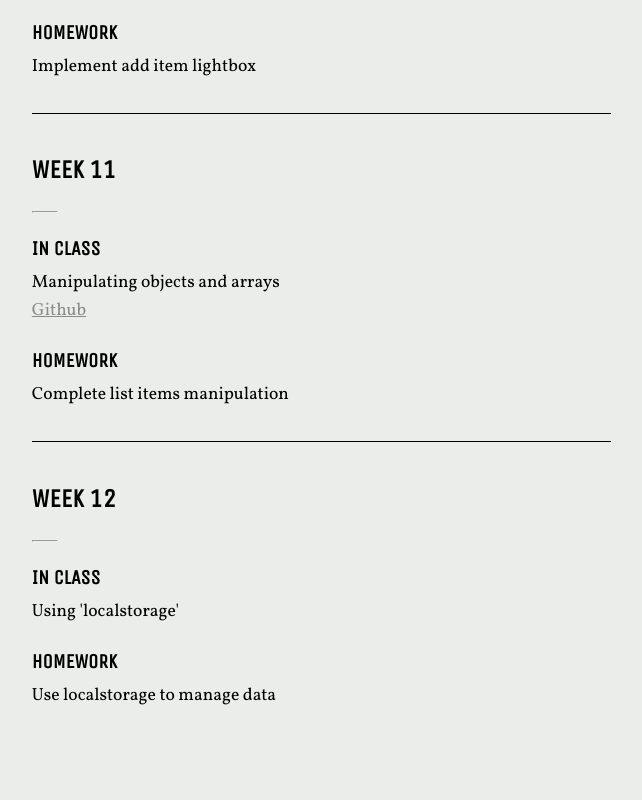
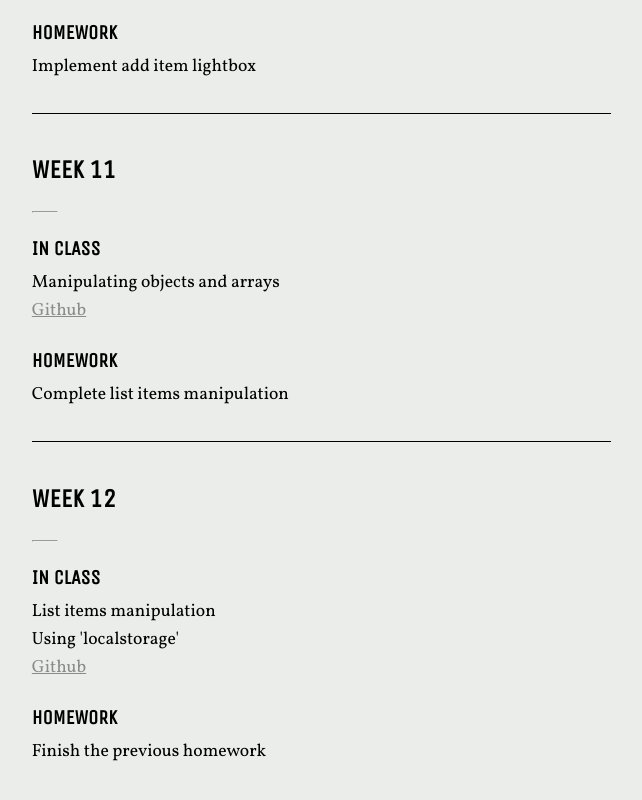
Before and after one commit to Navarjun/ARTG-2401, a plain HTML site: page schedule.html in a window 1280 px wide. Shown: the part 4313-5113 px from the top of the page, without its empty margins (477-1119 px from the left). Before the commit the page ends 5073 px from the top, so only its background shows below. Drawn offline with nearby package versions, Linux system fonts and the light colour scheme.

Commit message:
Week 12 added

```diff
--- a/schedule.html
+++ b/schedule.html
@@ -273,13 +273,15 @@
         <div class="classwork">
           <ul>
             <p class="unica caps b f4">In Class</p>
+            <li>List items manipulation</li>
             <li>Using 'localstorage'</li>
+            <li><a href="https://github.com/ARTG-2401/week-12">Github</a></li>
           </ul>
         </div>
         <div class="homework">
           <ul>
             <p class="unica caps b f4">Homework</p>
-            <li>Use localstorage to manage data</li>
+            <li>Finish the previous homework</li>
           </ul>
         </div>
       </section>
```
